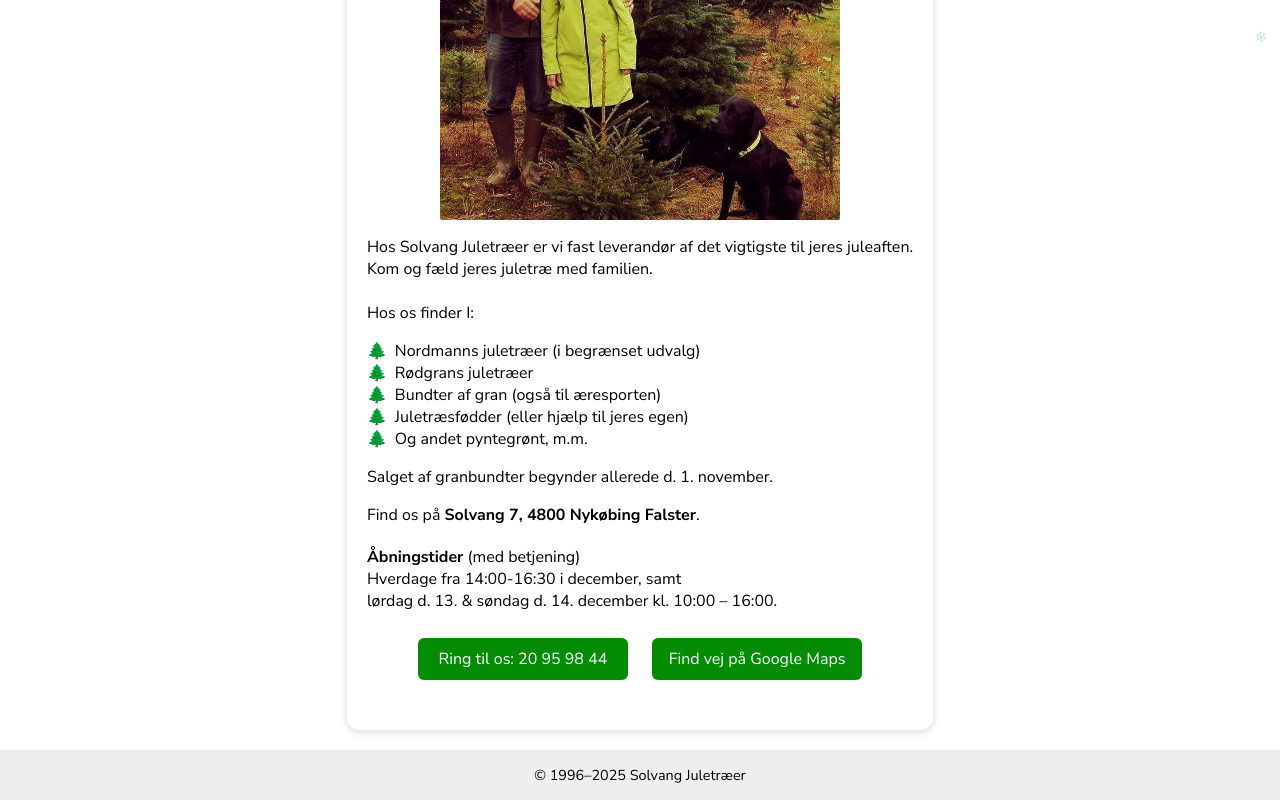
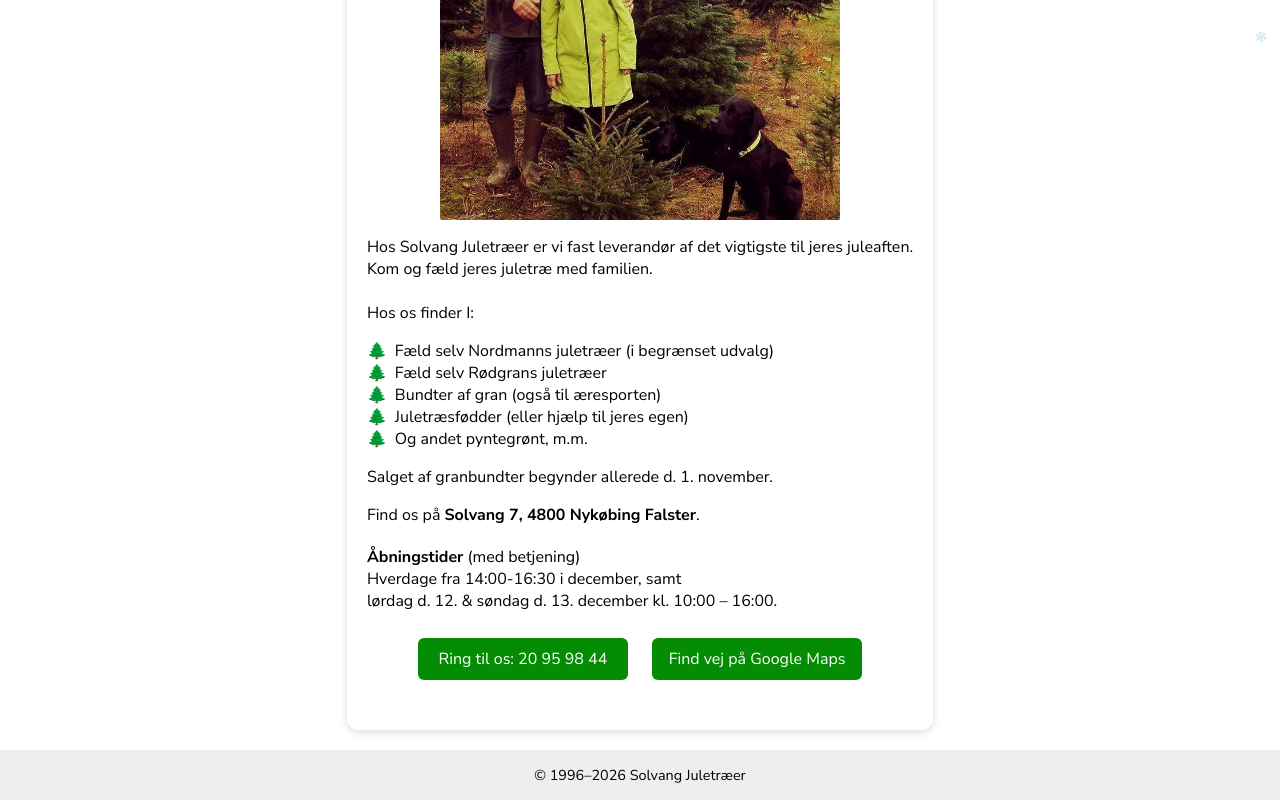
Before and after one commit to Janus-Olsen/solvang-juletraeer, a website: page index.html in a window 1280 px wide. Shown: the part 477-1277 px from the top of the page. Drawn offline with Linux system fonts and the light colour scheme.

Commit message:
Update index.html
2026

```diff
--- a/index.html
+++ b/index.html
@@ -175,8 +175,8 @@
         </p>
 
         <ul class="juleliste">
-            <li>Nordmanns juletræer (i begrænset udvalg)</li>
-            <li>Rødgrans juletræer</li>
+            <li>Fæld selv Nordmanns juletræer (i begrænset udvalg)</li>
+            <li>Fæld selv Rødgrans juletræer</li>
             <li>Bundter af gran (også til æresporten)</li>
             <li>Juletræsfødder (eller hjælp til jeres egen)</li>
             <li>Og andet pyntegrønt, m.m.</li>
@@ -190,7 +190,7 @@
         <div class="info">
             <p><strong>Åbningstider</strong> (med betjening)<br>
                 Hverdage fra 14:00-16:30 i december, samt<br>
-                lørdag d. 13. & søndag d. 14. december kl. 10:00 – 16:00.</p>
+                lørdag d. 12. & søndag d. 13. december kl. 10:00 – 16:00.</p>
             <a href="tel:20959844">Ring til os: 20 95 98 44</a>
             <a href="https://www.google.com/maps?q=Solvang+7+Falster" target="_blank">Find vej på Google Maps</a>
         </div>
@@ -198,7 +198,7 @@
 </div>
 
 <footer>
-    © 1996–2025 Solvang Juletræer
+    © 1996–2026 Solvang Juletræer
 </footer>
 
 <script>
```
